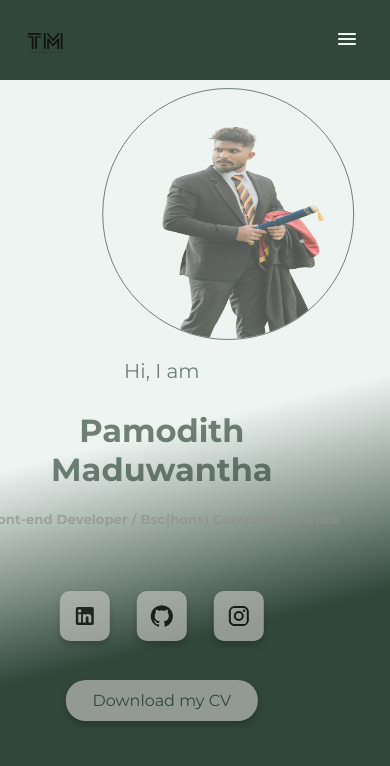
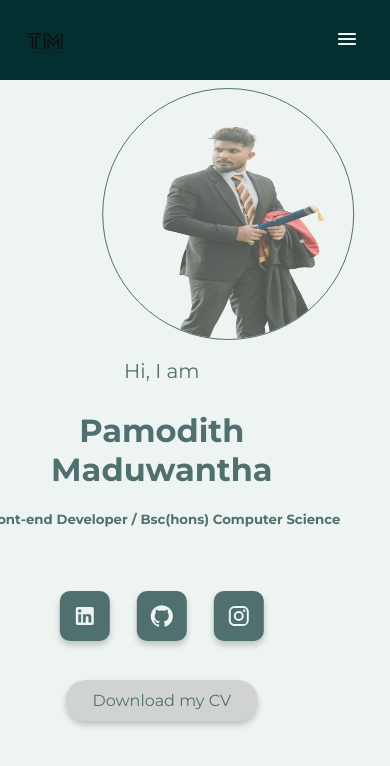
Before and after one commit to Pamodith/React-Portfolio, a React (Vite) app: page / in a window 390 px wide. Shown: the top 766 px of the page. Built offline with nearby package versions, Linux system fonts and the light colour scheme.

Commit message:
responsive and color adjustments

```diff
--- a/src/assets/styles/sass/aboutme/_aboutme.scss
+++ b/src/assets/styles/sass/aboutme/_aboutme.scss
@@ -16,7 +16,7 @@
 
 
     @include break(small) {
-        background-image: -webkit-linear-gradient(104deg, $secondary-background 27%, $main-background 50%);
+        background-image: unset;
       }
 
     .aboutme{
@@ -34,6 +34,8 @@
                 color: $secondary-background;
                 font-family: $secondary-font;
                 display: flex;
+                justify-content: flex-end;
+                padding-right: 15%;
                 // margin-bottom: 6%;
                 @include break(small) {
                     font-size: small;
@@ -42,7 +44,7 @@
                   }
 
                 &-left{
-                    color: #31473A;
+                    color: $secondary-background;
                     margin-right: 10px;
                 }
                 &-right{
--- a/src/assets/styles/sass/contactme/_contactme.scss
+++ b/src/assets/styles/sass/contactme/_contactme.scss
@@ -31,6 +31,8 @@
                 font-family: $secondary-font;
                 display: flex;
                 margin-left: 2.5%;
+                justify-content: flex-end;
+                padding-right: 15%;
                 // margin-bottom: 6%;
                 @include break(small) {
                     white-space: nowrap;
--- a/src/assets/styles/sass/experience/_experience.scss
+++ b/src/assets/styles/sass/experience/_experience.scss
@@ -32,6 +32,8 @@
                 color: $secondary-background;
                 font-family: $secondary-font;
                 display: flex;
+                justify-content: flex-end;
+                padding-right: 15%;
                 @include break(small) {
                     font-size: small;
                     margin: 0;
--- a/src/assets/styles/sass/homepage/_homepage.scss
+++ b/src/assets/styles/sass/homepage/_homepage.scss
@@ -14,7 +14,7 @@
     $main-background 50%
   );
   @include break(small) {
-		background-image: -webkit-linear-gradient(104deg, $secondary-background 27%, $main-background 50%);
+		background-image: unset;
 	}
 
 
@@ -111,10 +111,10 @@
           margin: 7% 0 0 0;
         }
         .third {
-          color: #909090;
+          color: $secondary-background;
         }
         .fourth {
-          color: #909090;
+          color: $main-background;
           height: 41px;
           width: 192px;
           background-color: $secondary-background;
@@ -161,7 +161,8 @@
         .social-media-icons {
           height: 50px;
           width: 50px;
-          background-color: #c4c4c4;
+          background-color: $secondary-background;
+          color: $main-background;
           border-radius: 20%;
           display: flex;
           flex-direction: row;
--- a/src/assets/styles/sass/main/_color.scss
+++ b/src/assets/styles/sass/main/_color.scss
@@ -1,8 +1,18 @@
-// $main-background : #e7e8d1;
-// $secondary-background : #b85042;
+// $main-background : #1fbfb8;
+// $secondary-background : #031163;
+
+// $main-background : #f3ca20;
+// $secondary-background : #000000;
+
+// $main-background : #FEE715FF;
+// $secondary-background : #101820FF;
+// $main-background : #D6ED17FF;
+// $secondary-background : #606060FF;
+// $main-background : #ADEFD1FF;
+// $secondary-background : #00203FFF;
 
 $main-background : #EDF4F2;
-$secondary-background : #31473A;
+$secondary-background : #032F30;
 
 $third-background :#1D1D1D;
 
@@ -13,3 +23,6 @@ $main-borderRadius:20px;
 
 // $main-background : #D7D7D7;
 // $secondary-background : black;
+
+// $main-background : #F1F4FFFF;
+// $secondary-background : #A2A2A1FF;
--- a/src/assets/styles/sass/navbar/_navbar.scss
+++ b/src/assets/styles/sass/navbar/_navbar.scss
@@ -42,7 +42,7 @@
 
       &-links{
         font-size: 1rem;
-        color: white;
+        color: $main-background;
         // transition: text-shadow 0.5s ease;
         font-family: $primary-font;
         font-weight: bold;
@@ -59,8 +59,8 @@
           color: $secondary-background;
           cursor: pointer;
           animation:1.5s infinite alternate ease-in-out;
-          transform: scale(1.3);
-          background-color: white;
+          transform: scale(1.1);
+          background-color: $main-background;
           // border-radius: 10%;
 
 
@@ -151,7 +151,7 @@
 
           &-links{
             font-size: 1rem;
-            color: white;
+            color: $main-background;
             // transition: text-shadow 0.5s ease;
             font-family: $primary-font;
             font-weight: bold;
@@ -165,7 +165,7 @@
               cursor: pointer;
               animation:1.5s infinite alternate ease-in-out;
               transform: scale(1.3);
-              background-color: white;
+              background-color: $main-background;
               // border-radius: 10%;
 
 
@@ -253,7 +253,7 @@
 
         &-links{
           font-size: 1rem;
-          color: white;
+          color: $main-background;
           // transition: text-shadow 0.5s ease;
           font-family: $primary-font;
           font-weight: bold;
@@ -271,7 +271,7 @@
             cursor: pointer;
             animation:1.5s infinite alternate ease-in-out;
             transform: scale(1.3);
-            background-color: white;
+            background-color: $main-background;
             // border-radius: 10%;
 
 
--- a/src/assets/styles/sass/projects/_projects.scss
+++ b/src/assets/styles/sass/projects/_projects.scss
@@ -32,6 +32,8 @@
                 color: $secondary-background;
                 font-family: $secondary-font;
                 display: flex;
+                justify-content: flex-end;
+                padding-right: 15%;
                 // margin-bottom: 6%;
                 @include break(small) {
                     font-size: small;
--- a/src/assets/styles/sass/roundcard/_roundcard.scss
+++ b/src/assets/styles/sass/roundcard/_roundcard.scss
@@ -160,8 +160,9 @@
             height: 1rem;
             font-size: 1rem;
             align-items: flex-start;
-            color: $main-background;
+            color: $secondary-background;
             padding-left: 5%;
+            margin-top: 10%;
 
           }
         }
--- a/src/components/RoundCard.tsx
+++ b/src/components/RoundCard.tsx
@@ -25,34 +25,25 @@ import { useTypewriter, Cursor } from 'react-simple-typewriter';
 
 const transitionVariants = {
   initial: {
-    rotate: -45, // Rotate from the left
+    scale: 0.8,
     opacity: 0,
-    x: -100, // Off-screen
   },
   animate: {
-    rotate: 0, // Straight
+    scale: 1,
     opacity: 1,
-    x: 0,
     transition: {
       duration: 0.7,
-      type: "spring",
-      stiffness: 100,
+      ease: "easeInOut",
     },
   },
   exit: {
-    rotate: 45, // Rotate out to the right
+    scale: 0.8,
     opacity: 0,
-    x: 100,
     transition: {
       duration: 0.5,
     },
   },
 };
-
-
-
-
-
 
 
 const spring = {
```
